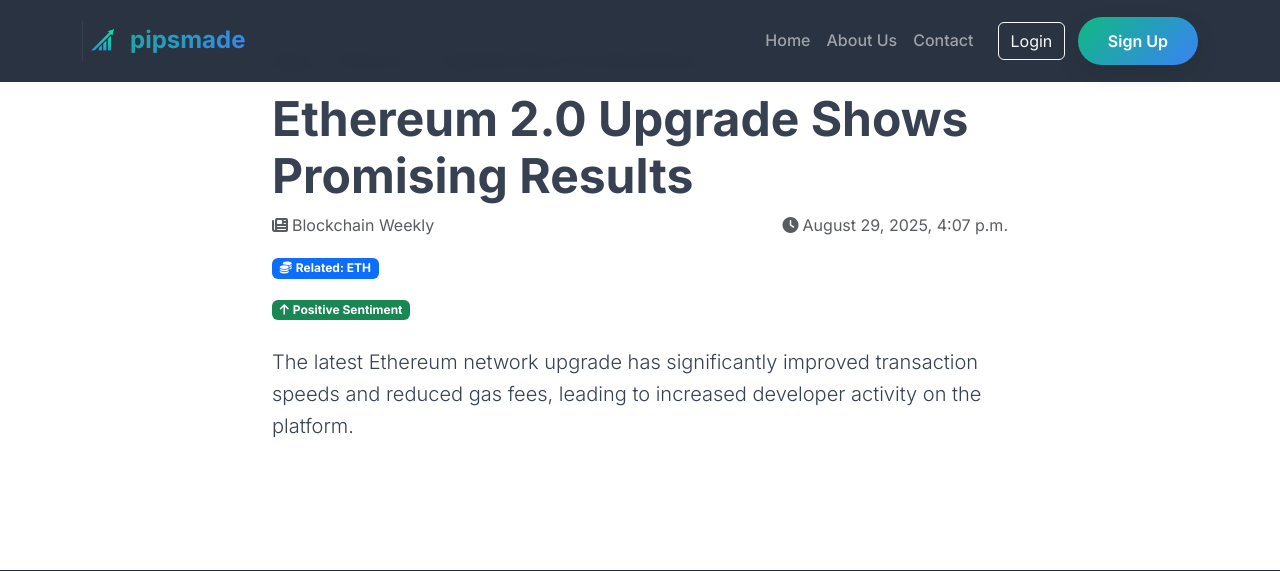
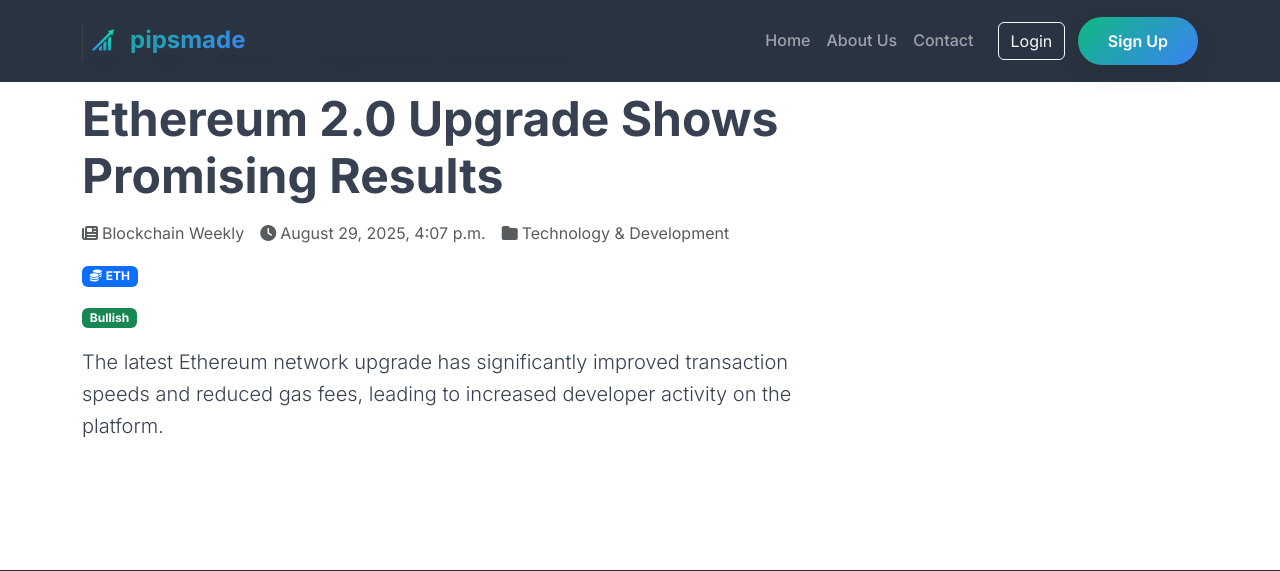
Before and after one commit to ben199712/pipsmade, a Django app: a page that uses crypto_news/templates/crypto_news/news_detail.html in a window 1280 px wide. Shown: the top 571 px of the page. Run offline with Django 5.2, Linux system fonts and the light colour scheme; data comes from the database, SQL or seed files in the repository; some libraries are stand-ins or nearby versions.

Commit message:
live signal page finished

```diff
--- a/crypto_news/templates/crypto_news/news_detail.html
+++ b/crypto_news/templates/crypto_news/news_detail.html
@@ -6,26 +6,28 @@
 {% block content %}
 <div class="container py-5">
     <div class="row">
-        <div class="col-lg-8 mx-auto">
+        <div class="col-lg-8">
             <nav aria-label="breadcrumb">
                 <ol class="breadcrumb">
+                    <li class="breadcrumb-item"><a href="{% url 'home' %}">Home</a></li>
                     <li class="breadcrumb-item"><a href="{% url 'crypto_news:news_list' %}">News</a></li>
                     <li class="breadcrumb-item active">{{ news.title|truncatechars:50 }}</li>
                 </ol>
             </nav>
 
-            <article class="news-detail">
-                <header class="mb-4">
-                    <h1 class="display-5 fw-bold">{{ news.title }}</h1>
-                    <div class="d-flex justify-content-between align-items-center text-muted mb-3">
+            <article>
+                <h1 class="display-5 fw-bold mb-3">{{ news.title }}</h1>
+
+                <div class="d-flex gap-3 text-muted mb-3">
                     <span><i class="fas fa-newspaper me-1"></i>{{ news.source }}</span>
                     <span><i class="fas fa-clock me-1"></i>{{ news.published_at|date:"F j, Y, g:i a" }}</span>
+                    <span><i class="fas fa-folder me-1"></i>{{ news.get_category_display }}</span>
                 </div>
 
                 {% if news.related_coins %}
                 <div class="mb-3">
-                        <span class="badge bg-primary me-2">
-                            <i class="fas fa-coins me-1"></i>Related: {{ news.get_related_coins_display }}
+                    <span class="badge bg-primary">
+                        <i class="fas fa-coins me-1"></i>{{ news.get_related_coins_display }}
                     </span>
                 </div>
                 {% endif %}
@@ -33,36 +35,47 @@
                 {% if news.sentiment != 'neutral' %}
                 <div class="mb-3">
                     {% if news.sentiment == 'positive' %}
-                            <span class="badge bg-success">
-                                <i class="fas fa-arrow-up me-1"></i>Positive Sentiment
-                            </span>
+                        <span class="badge bg-success">Bullish</span>
                     {% elif news.sentiment == 'negative' %}
-                            <span class="badge bg-danger">
-                                <i class="fas fa-arrow-down me-1"></i>Negative Sentiment
-                            </span>
+                        <span class="badge bg-danger">Bearish</span>
                     {% endif %}
                 </div>
                 {% endif %}
-                </header>
 
-                <div class="news-content">
                 <p class="lead">{{ news.summary }}</p>
 
                 {% if news.content and news.content != news.summary %}
-                    <div class="content-body">
+                <div class="mt-4">
                     {{ news.content|linebreaks }}
                 </div>
                 {% endif %}
+
+                {% if news.source_url %}
+                <div class="mt-4 pt-3 border-top">
+                    <a href="{{ news.source_url }}" target="_blank" class="btn btn-primary">
+                        Read Full Article
+                    </a>
+                </div>
+                {% endif %}
+            </article>
         </div>
 
-                {% if news.source_url %}
-                <footer class="mt-4 pt-3 border-top">
-                    <a href="{{ news.source_url }}" target="_blank" class="btn btn-outline-primary">
-                        <i class="fas fa-external-link-alt me-1"></i>Read Full Article
-                    </a>
-                </footer>
+        <div class="col-lg-4">
+            {% if related_news %}
+            <div class="card">
+                <div class="card-header">
+                    <h5>Related News</h5>
+                </div>
+                <div class="card-body">
+                    {% for related in related_news %}
+                    <div class="mb-3">
+                        <h6><a href="{% url 'crypto_news:news_detail' related.slug %}">{{ related.title }}</a></h6>
+                        <small class="text-muted">{{ related.time_ago }}</small>
+                    </div>
+                    {% endfor %}
+                </div>
+            </div>
             {% endif %}
-            </article>
         </div>
     </div>
 </div>
```
Lines whose indentation alone changed are shown as unchanged.
